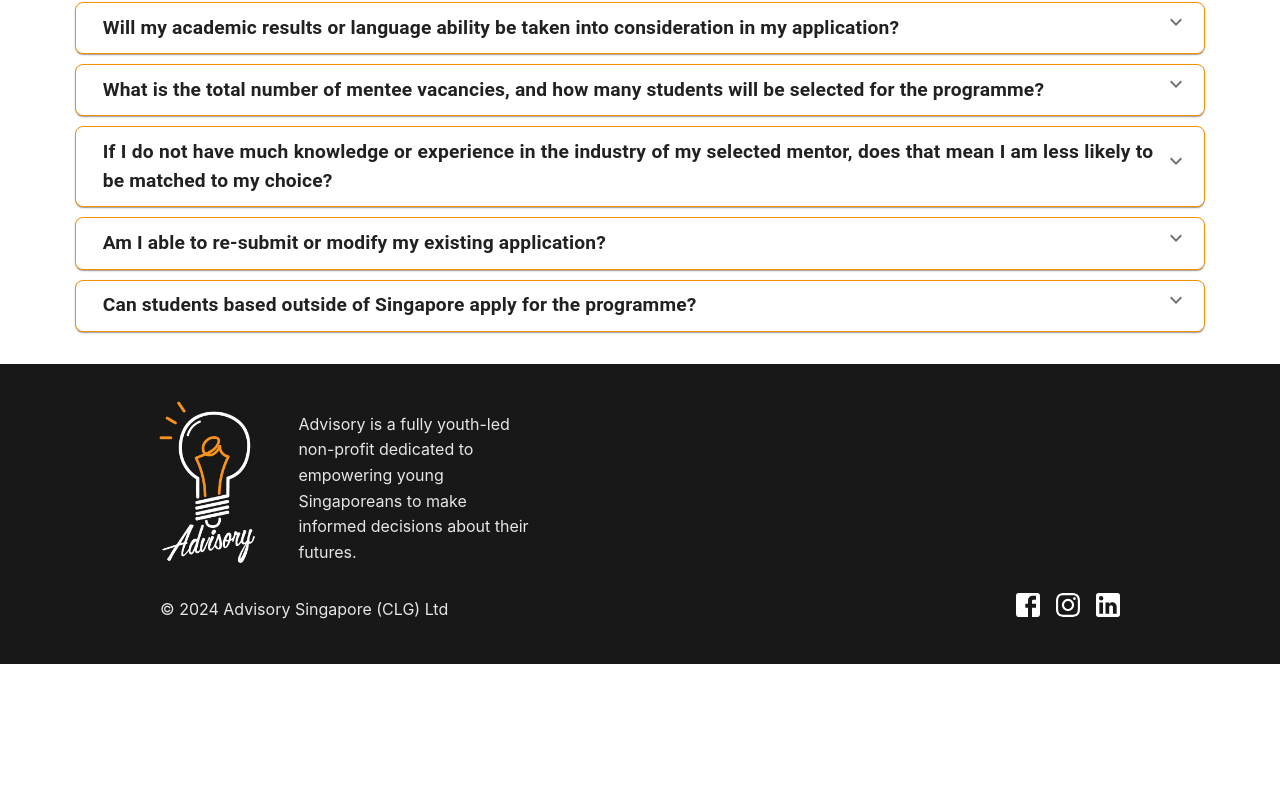
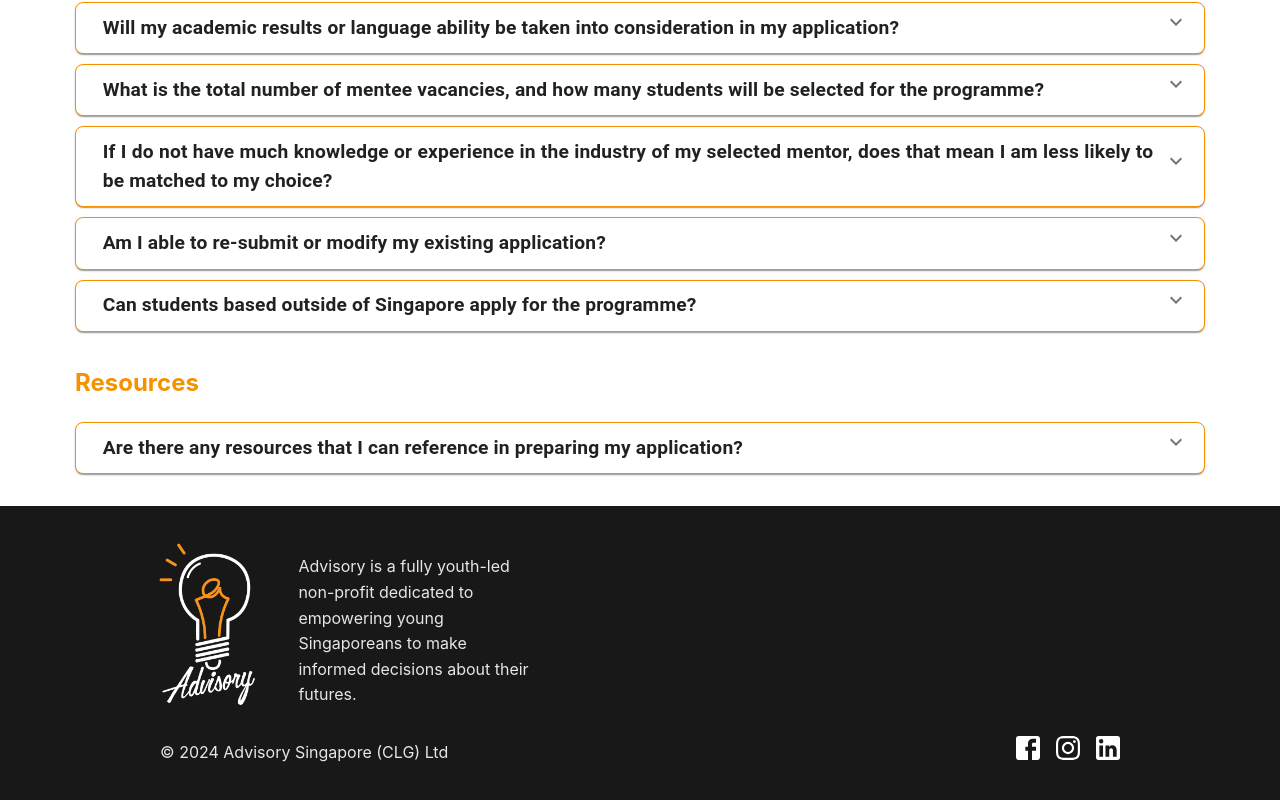
Before and after one commit to AdvisorySG/mentorship-page, a Next.js app: page /faq in a window 1280 px wide. Shown: the part 819-1619 px from the top of the page. Before the commit the page ends 1483 px from the top, so only its background shows below. Built offline with nearby package versions, Linux system fonts and the light colour scheme.

Commit message:
fix(faq): add links + fix colour

```diff
--- a/src/app/faq/page.tsx
+++ b/src/app/faq/page.tsx
@@ -7,6 +7,7 @@ import AccordionSummary from "@mui/material/AccordionSummary";
 import ExpandMoreIcon from "@mui/icons-material/ExpandMore";
 import Typography from "@mui/material/Typography";
 import { styled } from "@mui/material/styles";
+import Link from "next/link";
 
 import Canvas from "../../components/Canvas";
 import "../../styles/App.css";
@@ -101,9 +102,9 @@ const APPLICATION_QUESTIONS: QNA[] = [
           would like to be matched with the particular mentor. (For more
           information on what we look out for in your application, you may refer
           to our{" "}
-          <a href="https://drive.google.com/file/d/1aA3l_WQ1ehGO8UBKuRFLqj4URpQbAVzN/view">
+          <Link href="https://drive.google.com/file/d/1kzw63YbMDn_bLb0T7uEkEQTr6lcvhhw3/view?usp=sharing">
             Sample Application Response
-          </a>
+          </Link>
           .)
         </p>
         <p>
@@ -230,12 +231,12 @@ const APPLICATION_QUESTIONS: QNA[] = [
           If you had previously submitted a response and would like to re-submit
           a new application, we would appreciate it if you could kindly drop us
           an email at{" "}
-          <a href="mailto:mentoring@advisory.sg">mentoring@advisory.sg</a> so
-          that we can remove your previous application from our records, before
-          you submit your new one. That being said, we would really encourage
-          you to consider your choices thoroughly before submitting your
-          application, to save yourself the hassle of having to re-submit later
-          on.
+          <Link href="mailto:mentoring@advisory.sg">mentoring@advisory.sg</Link>{" "}
+          so that we can remove your previous application from our records,
+          before you submit your new one. That being said, we would really
+          encourage you to consider your choices thoroughly before submitting
+          your application, to save yourself the hassle of having to re-submit
+          later on.
         </p>
       </>
     ),
@@ -251,9 +252,33 @@ const APPLICATION_QUESTIONS: QNA[] = [
           c) one who has spent a significant amount of time in or has a
           significant connection to Singapore. If you’d like us to bring
           Advisory to your country, do drop us an email at{" "}
-          <a href="mailto:contact@advisory.sg">contact@advisory.sg</a>!
+          <Link href="mailto:contact@advisory.sg">contact@advisory.sg</Link>!
         </p>
       </>
+    ),
+  },
+];
+
+const RESOURCE_QUESTIONS: QNA[] = [
+  {
+    question:
+      "Are there any resources that I can reference in preparing my application?",
+    answer: (
+      <p>
+        Yes! You may click on the following links to view:{" "}
+        <ul>
+          <li>
+            <Link href="https://drive.google.com/file/d/1nagKk3jhOBY86oG9hMvDbXwiFMN0S-dN/view?usp=sharing">
+              Resources for mentees and how to write a resume/CV
+            </Link>
+          </li>
+          <li>
+            <Link href="https://drive.google.com/file/d/1kzw63YbMDn_bLb0T7uEkEQTr6lcvhhw3/view?usp=sharing">
+              Sample Application Response
+            </Link>
+          </li>
+        </ul>
+      </p>
     ),
   },
 ];
@@ -271,7 +296,11 @@ const StyledAccordion = styled(Accordion)(() => ({
     marginBottom: `10px`,
     borderRadius: `8px`,
   },
-  ".MuiAccordionDetails-root": {},
+  ".MuiAccordionDetails-root a": {
+    color: "#f49200",
+    fontWeight: 700,
+    textDecoration: "underline",
+  },
   ".MuiAccordionSummary-content": {
     marginBottom: `0px`,
   },
@@ -332,6 +361,10 @@ const App = () => {
       <div className="faq container" style={{ marginBottom: "32px" }}>
         {APPLICATION_QUESTIONS.map((qna, index) => StyledQNA({ qna, index }))}
       </div>
+      <h2 style={{ color: "var(--brand-color)" }}>Resources</h2>
+      <div className="faq container" style={{ marginBottom: "32px" }}>
+        {RESOURCE_QUESTIONS.map((qna, index) => StyledQNA({ qna, index }))}
+      </div>
     </Canvas>
   );
 };
```
